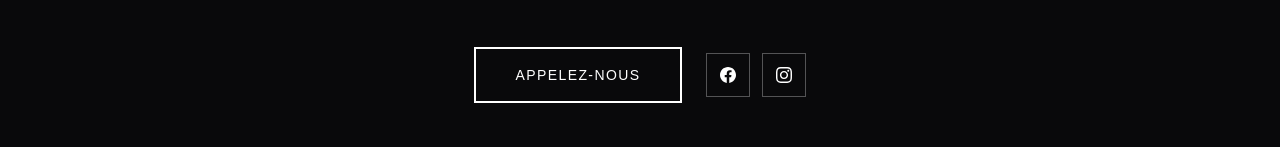
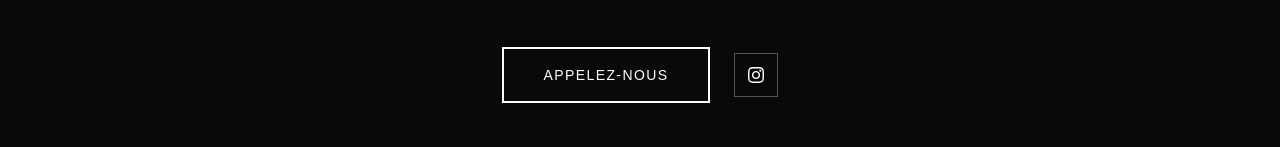
Before and after one commit to JejeDurden2/mp-training, a Next.js app: page / in a window 1280 px wide. Shown: the part 3687-3834 px from the top of the page. Built offline with nearby package versions, Linux system fonts and the light colour scheme.

Commit message:
add socials

```diff
--- a/src/app/page.tsx
+++ b/src/app/page.tsx
@@ -175,8 +175,7 @@ export default function MPTrainingLanding() {
           <div className="flex flex-col sm:flex-row items-center justify-center gap-6 mt-10 sm:mt-12">
             <a href="tel:0627683343" className="border-2 border-white px-8 sm:px-10 py-3 sm:py-4 text-sm tracking-widest hover:bg-white hover:text-black transition duration-300">APPELEZ-NOUS</a>
             <div className="flex gap-3">
-              <a href="#" aria-label="Facebook MP Training" className="w-10 h-10 sm:w-11 sm:h-11 border border-white/30 flex items-center justify-center hover:bg-white hover:text-black transition"><svg className="w-4 h-4" fill="currentColor" viewBox="0 0 24 24"><path d="M24 12.073c0-6.627-5.373-12-12-12s-12 5.373-12 12c0 5.99 4.388 10.954 10.125 11.854v-8.385H7.078v-3.47h3.047V9.43c0-3.007 1.792-4.669 4.533-4.669 1.312 0 2.686.235 2.686.235v2.953H15.83c-1.491 0-1.956.925-1.956 1.874v2.25h3.328l-.532 3.47h-2.796v8.385C19.612 23.027 24 18.062 24 12.073z"/></svg></a>
-              <a href="#" aria-label="Instagram MP Training" className="w-10 h-10 sm:w-11 sm:h-11 border border-white/30 flex items-center justify-center hover:bg-white hover:text-black transition"><svg className="w-4 h-4" fill="currentColor" viewBox="0 0 24 24"><path d="M12 2.163c3.204 0 3.584.012 4.85.07 3.252.148 4.771 1.691 4.919 4.919.058 1.265.069 1.645.069 4.849 0 3.205-.012 3.584-.069 4.849-.149 3.225-1.664 4.771-4.919 4.919-1.266.058-1.644.07-4.85.07-3.204 0-3.584-.012-4.849-.07-3.26-.149-4.771-1.699-4.919-4.92-.058-1.265-.07-1.644-.07-4.849 0-3.204.013-3.583.07-4.849.149-3.227 1.664-4.771 4.919-4.919 1.266-.057 1.645-.069 4.849-.069zm0-2.163c-3.259 0-3.667.014-4.947.072-4.358.2-6.78 2.618-6.98 6.98-.059 1.281-.073 1.689-.073 4.948 0 3.259.014 3.668.072 4.948.2 4.358 2.618 6.78 6.98 6.98 1.281.058 1.689.072 4.948.072 3.259 0 3.668-.014 4.948-.072 4.354-.2 6.782-2.618 6.979-6.98.059-1.28.073-1.689.073-4.948 0-3.259-.014-3.667-.072-4.947-.196-4.354-2.617-6.78-6.979-6.98-1.281-.059-1.69-.073-4.949-.073zm0 5.838c-3.403 0-6.162 2.759-6.162 6.162s2.759 6.163 6.162 6.163 6.162-2.759 6.162-6.163c0-3.403-2.759-6.162-6.162-6.162zm0 10.162c-2.209 0-4-1.79-4-4 0-2.209 1.791-4 4-4s4 1.791 4 4c0 2.21-1.791 4-4 4zm6.406-11.845c-.796 0-1.441.645-1.441 1.44s.645 1.44 1.441 1.44c.795 0 1.439-.645 1.439-1.44s-.644-1.44-1.439-1.44z"/></svg></a>
+              <a href="https://www.instagram.com/mptraining_nice/" aria-label="Instagram MP Training" className="w-10 h-10 sm:w-11 sm:h-11 border border-white/30 flex items-center justify-center hover:bg-white hover:text-black transition"><svg className="w-4 h-4" fill="currentColor" viewBox="0 0 24 24"><path d="M12 2.163c3.204 0 3.584.012 4.85.07 3.252.148 4.771 1.691 4.919 4.919.058 1.265.069 1.645.069 4.849 0 3.205-.012 3.584-.069 4.849-.149 3.225-1.664 4.771-4.919 4.919-1.266.058-1.644.07-4.85.07-3.204 0-3.584-.012-4.849-.07-3.26-.149-4.771-1.699-4.919-4.92-.058-1.265-.07-1.644-.07-4.849 0-3.204.013-3.583.07-4.849.149-3.227 1.664-4.771 4.919-4.919 1.266-.057 1.645-.069 4.849-.069zm0-2.163c-3.259 0-3.667.014-4.947.072-4.358.2-6.78 2.618-6.98 6.98-.059 1.281-.073 1.689-.073 4.948 0 3.259.014 3.668.072 4.948.2 4.358 2.618 6.78 6.98 6.98 1.281.058 1.689.072 4.948.072 3.259 0 3.668-.014 4.948-.072 4.354-.2 6.782-2.618 6.979-6.98.059-1.28.073-1.689.073-4.948 0-3.259-.014-3.667-.072-4.947-.196-4.354-2.617-6.78-6.979-6.98-1.281-.059-1.69-.073-4.949-.073zm0 5.838c-3.403 0-6.162 2.759-6.162 6.162s2.759 6.163 6.162 6.163 6.162-2.759 6.162-6.163c0-3.403-2.759-6.162-6.162-6.162zm0 10.162c-2.209 0-4-1.79-4-4 0-2.209 1.791-4 4-4s4 1.791 4 4c0 2.21-1.791 4-4 4zm6.406-11.845c-.796 0-1.441.645-1.441 1.44s.645 1.44 1.441 1.44c.795 0 1.439-.645 1.439-1.44s-.644-1.44-1.439-1.44z"/></svg></a>
             </div>
           </div>
         </div>
```
